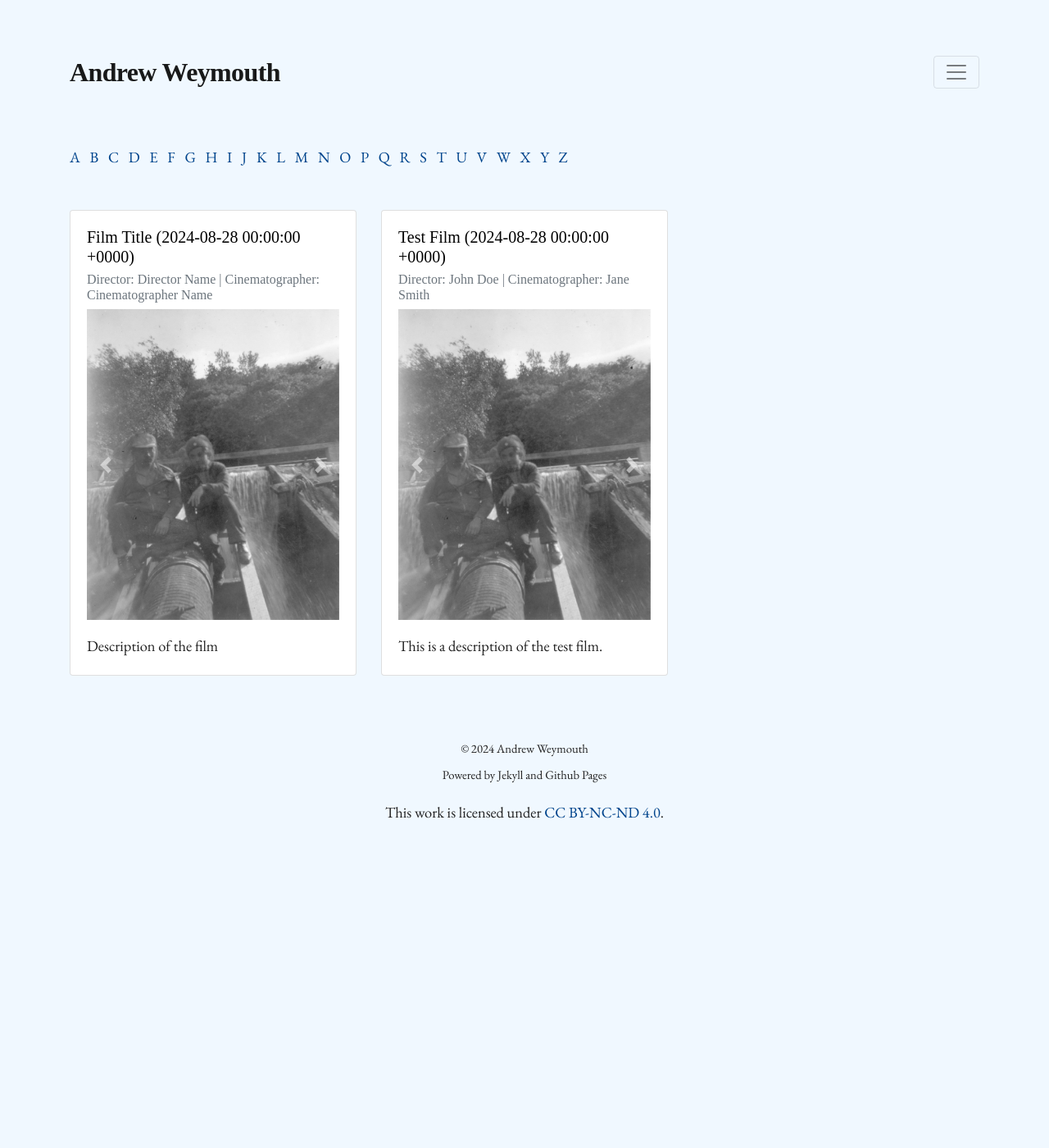
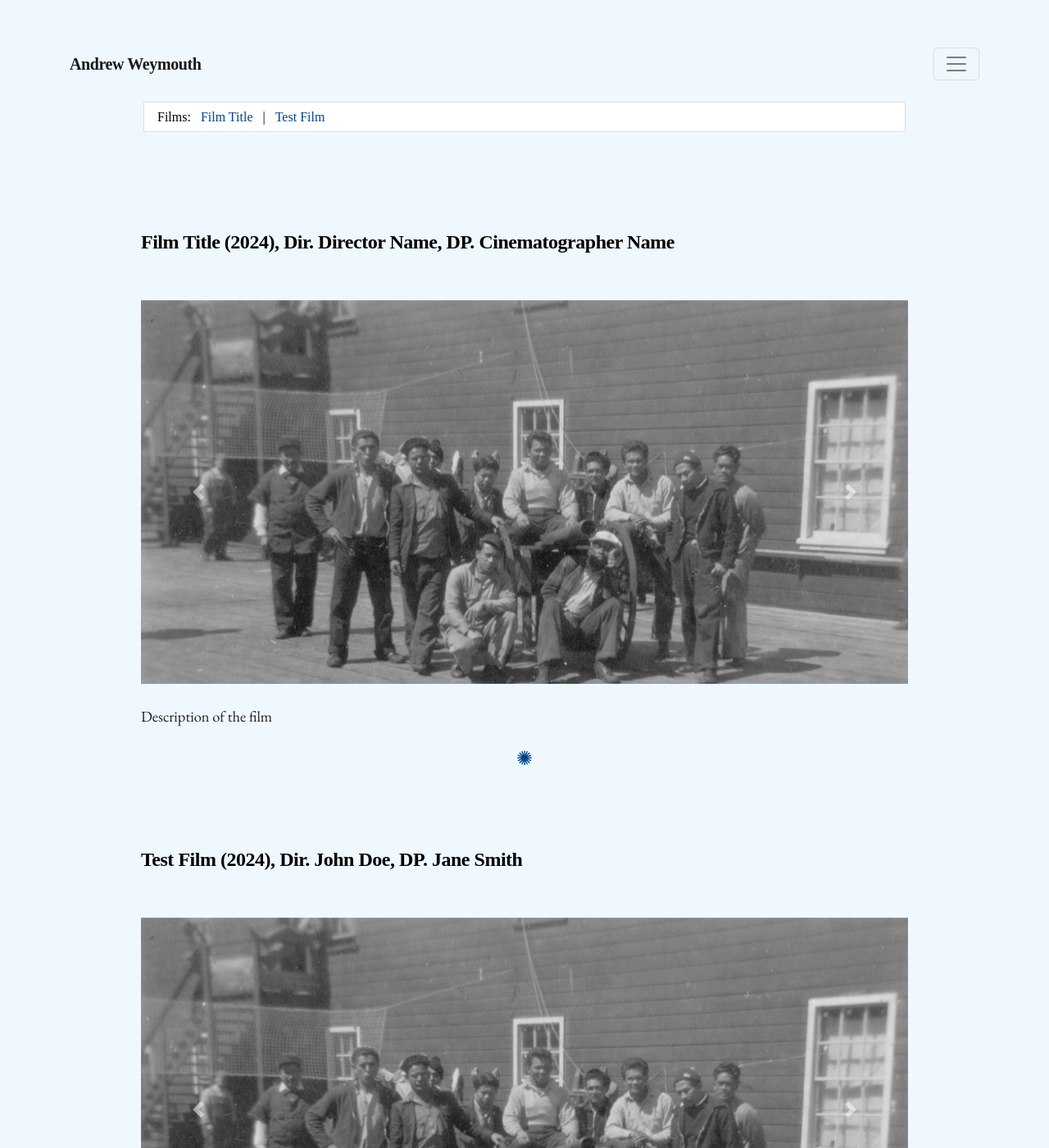
Before and after one commit to aweymo/base, a Jekyll site: the page built from _films/f_001.md, in a window 1280 px wide and 1400 px high. Shown: the whole window at 82% size. Built offline with Jekyll 4.4.1, drawn with Linux system fonts in a browser that asks for light colours; nearby versions of some CDN libraries; some web fonts are replaced.

Commit message:
Gettin there

```diff
--- a/_films/f_001.md
+++ b/_films/f_001.md
@@ -7,5 +7,7 @@ cinematographer: "Cinematographer Name"
 images:
   - url: "test_01.jpeg"
   - url: "test_02.jpeg"
+  - url: "test_03.jpeg"
+  - url: "test_04.jpeg"
 description: "Description of the film"
 ---
--- /dev/null
+++ b/_includes/film-nav-menu.html
@@ -0,0 +1,62 @@
+{%- comment -%}
+    Film Navigation Menu include,
+    add a basic nav at top of Film pages.
+
+    E.G. --> {% include film-nav-menu.html %}
+{%- endcomment -%}
+
+{% assign films = site.films | sort: "title" %}
+<nav class="film-nav-menu sticky-top">
+    <div class="container">
+        <div class="film-nav-content">
+            <p class="h6 mb-0">
+                Films:
+                {% for film in films %}
+                    <a class="mx-2" href="#{{ film.title | slugify }}">{{ film.title }}</a>
+                    {% unless forloop.last %}| {% endunless %}
+                {% endfor %}
+            </p>
+        </div>
+    </div>
+</nav>
+
+<style>
+    .film-nav-menu {
+        position: sticky;
+        top: 0;
+        z-index: 1000;
+    }
+
+    .film-nav-menu .container {
+        padding-top: 1rem;
+        padding-bottom: 1rem;
+        margin-left: auto;
+        margin-right: auto;
+        max-width: 960px; /* Ensure this matches or is slightly less than .film-entry width */
+    }
+
+    .film-nav-content {
+        background-color: #ffffff;
+        border: 1px solid #e0e0e0; /* Add border to match styling */
+        padding: 0.5rem 1rem; /* Adjust padding as needed */
+    }
+
+    .film-nav-content .h6 {
+        margin: 0;
+        font-family: 'Playfair', serif;
+        font-size: 1rem;
+    }
+
+    .film-nav-content a {
+        color: #00448c;
+        text-decoration: none;
+    }
+
+    .film-nav-content a:hover {
+        text-decoration: underline;
+    }
+
+    .film-nav-content p {
+        margin-bottom: 0;
+    }
+</style>
--- a/_layouts/film.html
+++ b/_layouts/film.html
@@ -4,44 +4,146 @@
     {% include head.html %}
     <!-- Add Lightbox2 CSS -->
     <link href="https://cdnjs.cloudflare.com/ajax/libs/lightbox2/2.11.3/css/lightbox.min.css" rel="stylesheet">
+    <!-- Include main.css for consistent styling -->
+    <link href="{{ '/assets/css/main.css' | relative_url }}" rel="stylesheet">
+    <!-- Include Bootstrap CSS -->
+    <link href="https://maxcdn.bootstrapcdn.com/bootstrap/4.0.0/css/bootstrap.min.css" rel="stylesheet">
+    <style>
+        body {
+            font-family: 'EB Garamond', serif;
+            color: #212121;
+            font-size: 1.15rem;
+            line-height: 1.7;
+            background-color: #F0F8FF; /* Background color */
+        }
+
+        body a {
+            color: #00448c;
+        }
+
+        body a:hover {
+            color: #000;
+        }
+
+        .h1, .h2, .h3, .h4, .h5, .h6, h1, h2, h3, h4, h5, h6 {
+            font-family: 'Playfair', serif;
+            color: #000;
+        }
+
+        .h1, .h2, h1, h2 {
+            margin: 1.5rem 0;
+            font-weight: 750;
+            letter-spacing: -.02em;
+        }
+
+        .h3, h3 {
+            font-weight: 600;
+            letter-spacing: -.02em;
+        }
+
+        .film-entry {
+            display: flex;
+            flex-direction: column;
+            padding: 2rem;
+            max-width: 1000px;
+            margin: 0 auto;
+        }
+
+        .film-entry .header {
+            margin-bottom: 2rem;
+            font-family: 'Playfair', serif;
+        }
+
+        .film-entry .header .title {
+            font-size: 1.5rem;
+            font-weight: 750;
+        }
+
+        .film-entry .header .details {
+            font-family: 'Playfair', serif;
+            font-size: 1.5rem;
+            font-weight: 750;
+        }
+
+        .film-entry .body {
+            display: flex;
+            flex-direction: column;
+        }
+
+        .film-entry .carousel-container {
+            width: 100%;
+            margin-bottom: 1.5rem;
+        }
+
+        .carousel-item img {
+            width: 100%;
+            height: auto;
+        }
+
+        .carousel-frame {
+            height: 468px; /* Increased height by 25% */
+            overflow: hidden;
+        }
+
+        .carousel-inner {
+            height: 100%;
+        }
+
+        .carousel-control-prev, .carousel-control-next {
+            color: white;
+        }
+
+        @media (max-width: 768px) {
+            .film-entry .body {
+                flex-direction: column;
+            }
+        }
+
+        .symbol-container {
+            display: flex;
+            justify-content: center; /* Center the symbol horizontally */
+            align-items: center; /* Center the symbol vertically */
+            width: 100%; /* Ensure full width */
+        }
+
+        .symbol {
+            font-size: 1.5rem;
+            margin: 0; /* Remove default margin */
+            color: #00448c; /* Set the color of the symbols */
+        }
+    </style>
 </head>
 <body>
 
     {% include header.html %}
 
     <main>
-        <!-- Alphabetical Menu -->
-        <section class="alphabetical-menu mt-5">
-            <div class="container">
-                <ul class="list-inline">
-                    {% assign alphabets = 'A,B,C,D,E,F,G,H,I,J,K,L,M,N,O,P,Q,R,S,T,U,V,W,X,Y,Z' | split: ',' %}
-                    {% for letter in alphabets %}
-                        <li class="list-inline-item">
-                            <a href="#{{ letter }}">{{ letter }}</a>
-                        </li>
-                    {% endfor %}
-                </ul>
-            </div>
-        </section>
+        <!-- Film Navigation Menu -->
+        {% include film-nav-menu.html %}
 
         <!-- Film Entries -->
         <section class="film-entries mt-5">
             <div class="container">
-                <div class="row">
-                    {% for film in site.films %}
-                        <div class="col-md-6 col-lg-4 mb-4" id="{{ film.title | first | upcase }}">
-                            <div class="card">
-                                <div class="card-body">
-                                    <h5 class="card-title">{{ film.title }} ({{ film.date }})</h5>
-                                    <h6 class="card-subtitle mb-2 text-muted">Director: {{ film.director }} | Cinematographer: {{ film.cinematographer }}</h6>
-
-                                    <!-- Image Carousel -->
-                                    <div id="carousel{{ forloop.index }}" class="carousel slide" data-ride="carousel">
+                {% for film in site.films %}
+                    <div class="film-entry" id="{{ film.title | first | upcase }}">
+                        <!-- Header with Film Title and Details -->
+                        <div class="header">
+                            <h2 class="title">
+                                {{ film.title }} ({{ film.date | date: "%Y" }}),
+                                <span class="details">Dir. {{ film.director }}, DP. {{ film.cinematographer }}</span>
+                            </h2>
+                        </div>
+                        <!-- Body Section -->
+                        <div class="body">
+                            <!-- Carousel -->
+                            <div class="carousel-container">
+                                {% if film.images %}
+                                    <div id="carousel{{ forloop.index }}" class="carousel slide carousel-frame" data-ride="carousel">
                                         <div class="carousel-inner">
                                             {% for image in film.images %}
                                                 <div class="carousel-item {% if forloop.first %}active{% endif %}">
-                                                    <a href="{{ image.url | prepend: '/images/' | relative_url }}" data-lightbox="image-{{ forloop.index }}" data-title="{{ film.title }}">
-                                                        <img src="{{ image.url | prepend: '/images/' | relative_url }}" class="d-block w-100" alt="{{ film.title }}">
+                                                    <a href="{{ '/images/' | append: image.url | relative_url }}" data-lightbox="carousel-{{ forloop.index }}" data-title="{{ film.title }}">
+                                                        <img src="{{ '/images/' | append: image.url | relative_url }}" alt="{{ film.title }}">
                                                     </a>
                                                 </div>
                                             {% endfor %}
@@ -55,14 +157,19 @@
                                             <span class="sr-only">Next</span>
                                         </a>
                                     </div>
-
-                                    <!-- Body Text -->
-                                    <p class="card-text mt-3">{{ film.description }}</p>
-                                </div>
+                                {% endif %}
+                            </div>
+                            <!-- Description -->
+                            <div class="description">
+                                <p>{{ film.description }}</p>
                             </div>
                         </div>
-                    {% endfor %}
-                </div>
+                        <!-- Separator -->
+                        <div class="symbol-container">
+                            <p class="symbol">&#10042;</p>
+                        </div>
+                    </div>
+                {% endfor %}
             </div>
         </section>
     </main>
```
Also changed, not shown: other parts of _layouts/film.html (+13 -0 lines), film.md (+2 -0 lines), _config.yml (line endings or trailing spaces).
